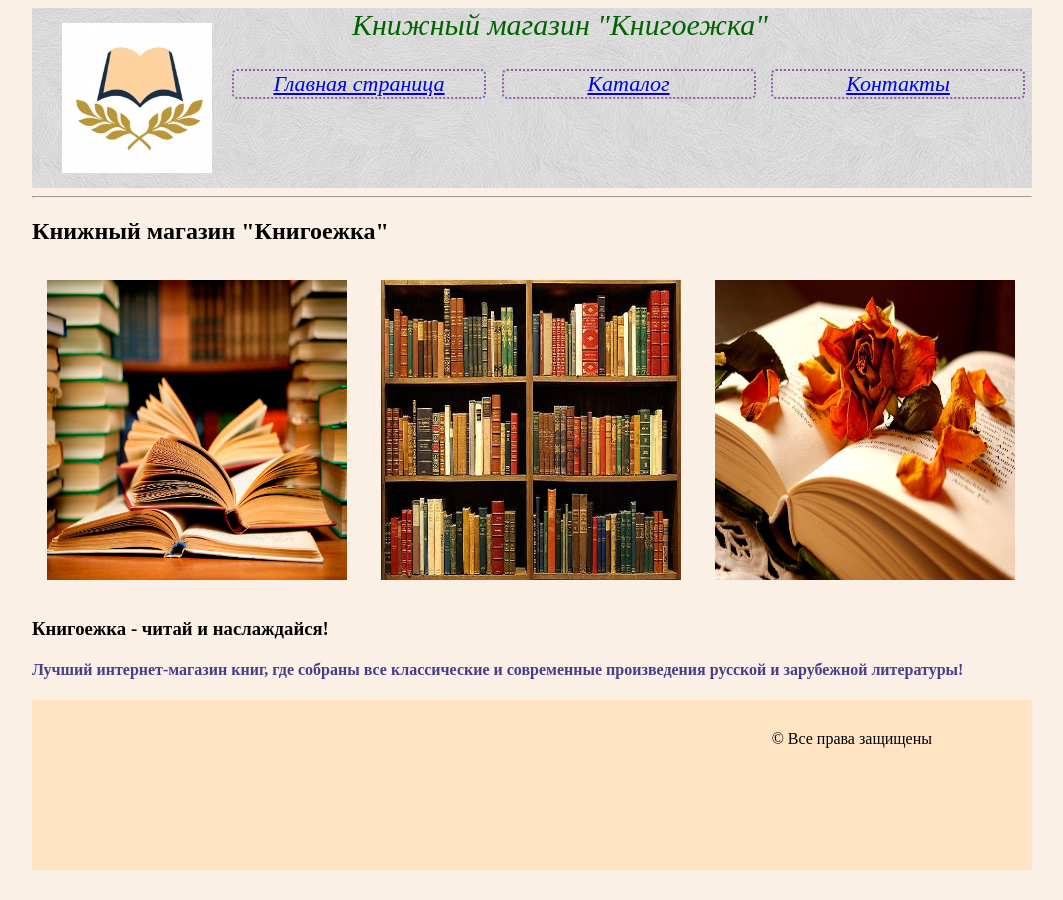
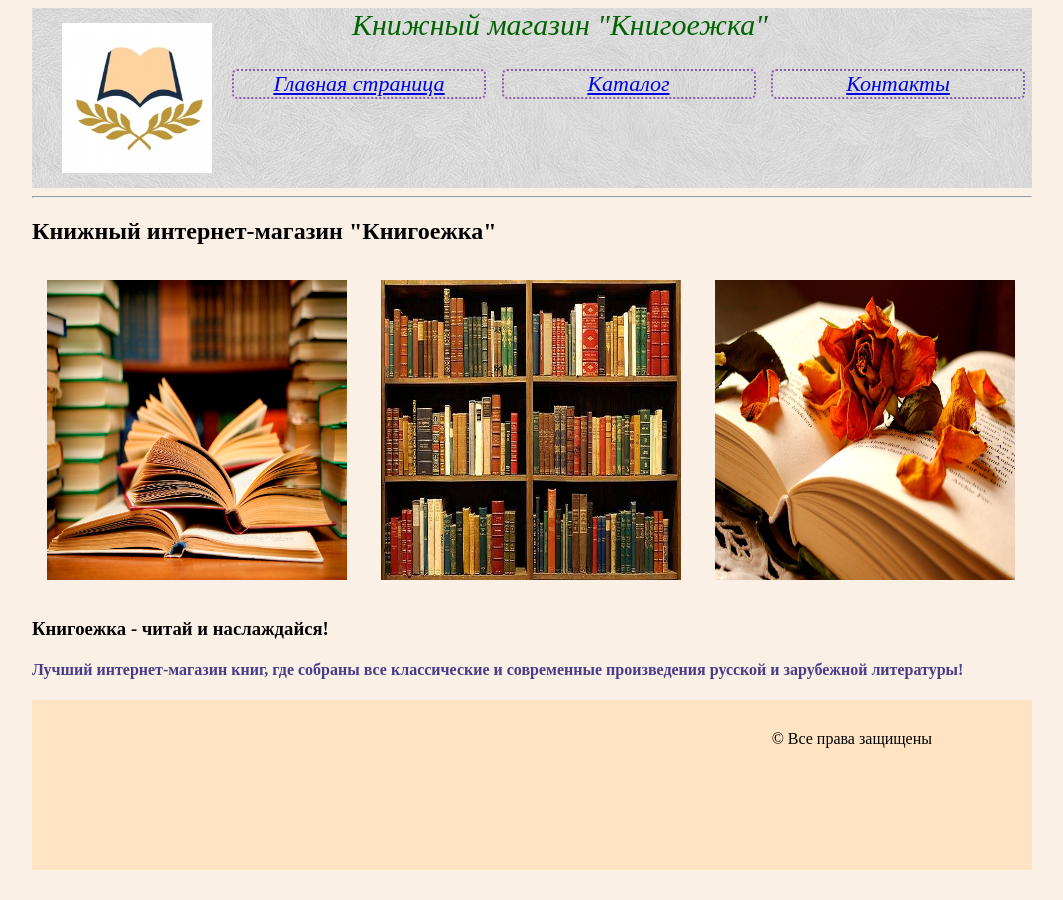
Before and after one commit to annchouska/annchouska.github.io, a plain HTML site: page index.html in a window 1280 px wide. Shown: the whole page, without its empty margins (108-1171 px from the left). Drawn offline with Linux system fonts and the light colour scheme.

Commit message:
add internet

```diff
--- a/index.html
+++ b/index.html
@@ -22,7 +22,7 @@
     </ul>
         </div>
     <hr>
-    <div class="main"><h2>  Книжный магазин <strong> "Книгоежка" </strong> </h2>
+    <div class="main"><h2>  Книжный интернет-магазин <strong> "Книгоежка" </strong> </h2>
         <img src="img/books%20main.jpg" alt="books1" width="300" height="300">
         <img src="img/books2.jpg" alt="books2" width="300" height="300">
         <img src="img/books3.jpg" alt="books3" width="300" height="300">
```
